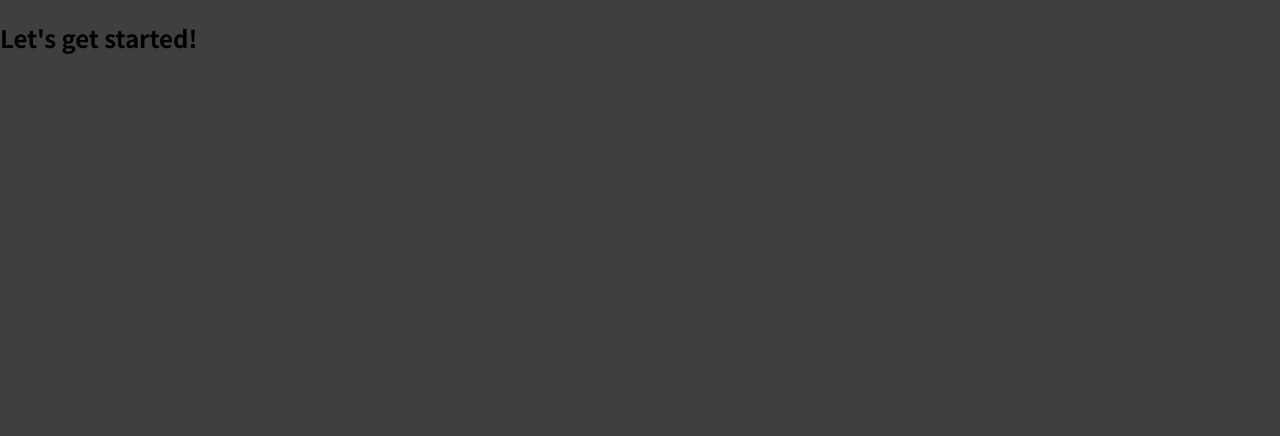
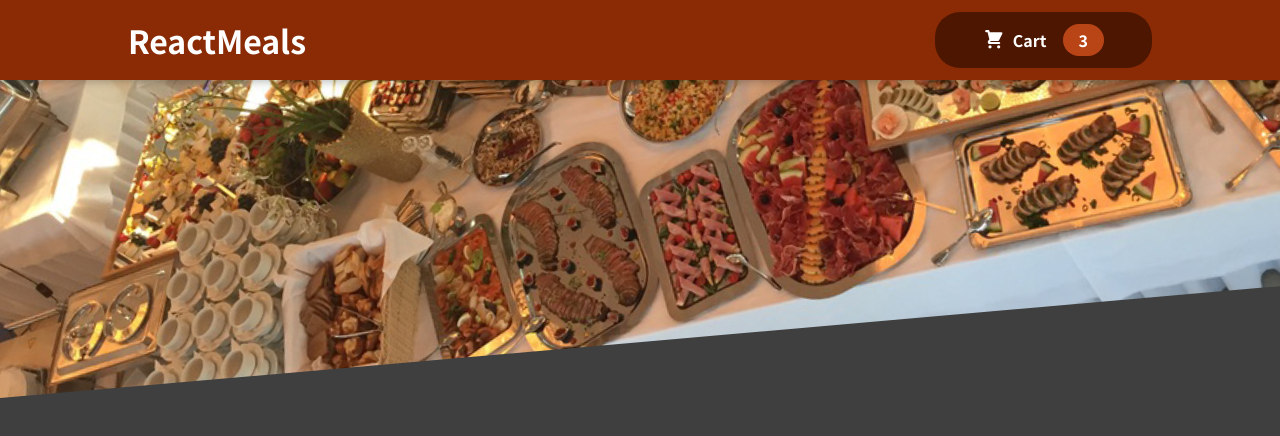
Before and after one commit to piotr-skolorzynski/React-Schw-FTA3, a React (Create React App) app: page / in a window 1280 px wide. Shown: the top 436 px of the page. Built offline with nearby package versions, Linux system fonts and the light colour scheme.

Commit message:
create app header

```diff
--- a/src/App.js
+++ b/src/App.js
@@ -1,8 +1,10 @@
+import { Header } from "./components/Layout";
+
 function App() {
   return (
-    <div>
-      <h2>Let's get started!</h2>
-    </div>
+    <>
+      <Header />
+    </>
   );
 }
 
--- /dev/null
+++ b/src/components/Layout/Header/Header.jsx
@@ -0,0 +1,19 @@
+import './header.css';
+import mealsImage from '../../../assets/meals.jpg';
+import HeaderCartButton from '../HeaderCartButton/HeaderCartButton';
+
+const Header = () => {
+  return (
+    <>
+      <header className='header'>
+        <h1>ReactMeals</h1>
+        <HeaderCartButton>Cart</HeaderCartButton>
+      </header>
+      <div className='main-image'>
+        <img src={mealsImage} alt='A table full of delicoius food' />
+      </div>
+    </>
+  );
+};
+
+export default Header;
--- /dev/null
+++ b/src/components/Layout/Header/header.css
@@ -0,0 +1,29 @@
+.header {
+  position: fixed;
+  top: 0;
+  left: 0;
+  width: 100%;
+  height: 5rem;
+  background-color: #8a2b06;
+  color: white;
+  display: flex;
+  justify-content: space-between;
+  align-items: center;
+  padding: 0 10%;
+  box-shadow: 0 2px 8px rgba(0, 0, 0, 0.25);
+  z-index: 10;
+}
+
+.main-image {
+  width: 100%;
+  height: 25rem;
+  z-index: 0;
+  overflow: hidden;
+}
+
+.main-image img {
+  width: 110%;
+  height: 100%;
+  object-fit: cover;
+  transform: rotateZ(-5deg) translateY(-4rem) translateX(-1rem);
+}
--- /dev/null
+++ b/src/components/Layout/HeaderCartButton/HeaderCartButton.jsx
@@ -0,0 +1,16 @@
+import { ReactComponent as CartIcon } from '../../../assets/icons/cart-icon.svg';
+import './header-cart-button.css';
+
+const HeaderCartButton = ({ children }) => {
+  return (
+    <button className='button'>
+      <span className='icon'>
+        <CartIcon />
+      </span>
+      <span>{children}</span>
+      <span className='badge'>3</span>
+    </button>
+  );
+};
+
+export default HeaderCartButton;
--- /dev/null
+++ b/src/components/Layout/HeaderCartButton/header-cart-button.css
@@ -0,0 +1,59 @@
+.button {
+  cursor: pointer;
+  font: inherit;
+  border: none;
+  background-color: #4d1601;
+  color: white;
+  padding: 0.75rem 3rem;
+  display: flex;
+  justify-content: space-around;
+  align-items: center;
+  border-radius: 25px;
+  font-weight: bold;
+}
+
+.button:hover,
+.button:active {
+  background-color: #2c0d00;
+}
+
+.icon {
+  width: 1.35rem;
+  height: 1.35rem;
+  margin-right: 0.5rem;
+}
+
+.badge {
+  background-color: #b94517;
+  padding: 0.25rem 1rem;
+  border-radius: 25px;
+  margin-left: 1rem;
+  font-weight: bold;
+}
+
+.button:hover .badge,
+.button:active .badge {
+  background-color: #92320c;
+}
+
+.bump {
+  animation: bump 300ms ease-out;
+}
+
+@keyframes bump {
+  0% {
+    transform: scale(1);
+  }
+  10% {
+    transform: scale(0.9);
+  }
+  30% {
+    transform: scale(1.1);
+  }
+  50% {
+    transform: scale(1.15);
+  }
+  100% {
+    transform: scale(1);
+  }
+}
--- /dev/null
+++ b/src/components/Layout/index.js
@@ -0,0 +1,4 @@
+import Header from "./Header/Header";
+import HeaderCartButton from "./HeaderCartButton/HeaderCartButton";
+
+export { Header, HeaderCartButton }
```
Also changed, not shown: src/assets/icons/cart-icon.svg (added), src/assets/meals.jpg (added).
